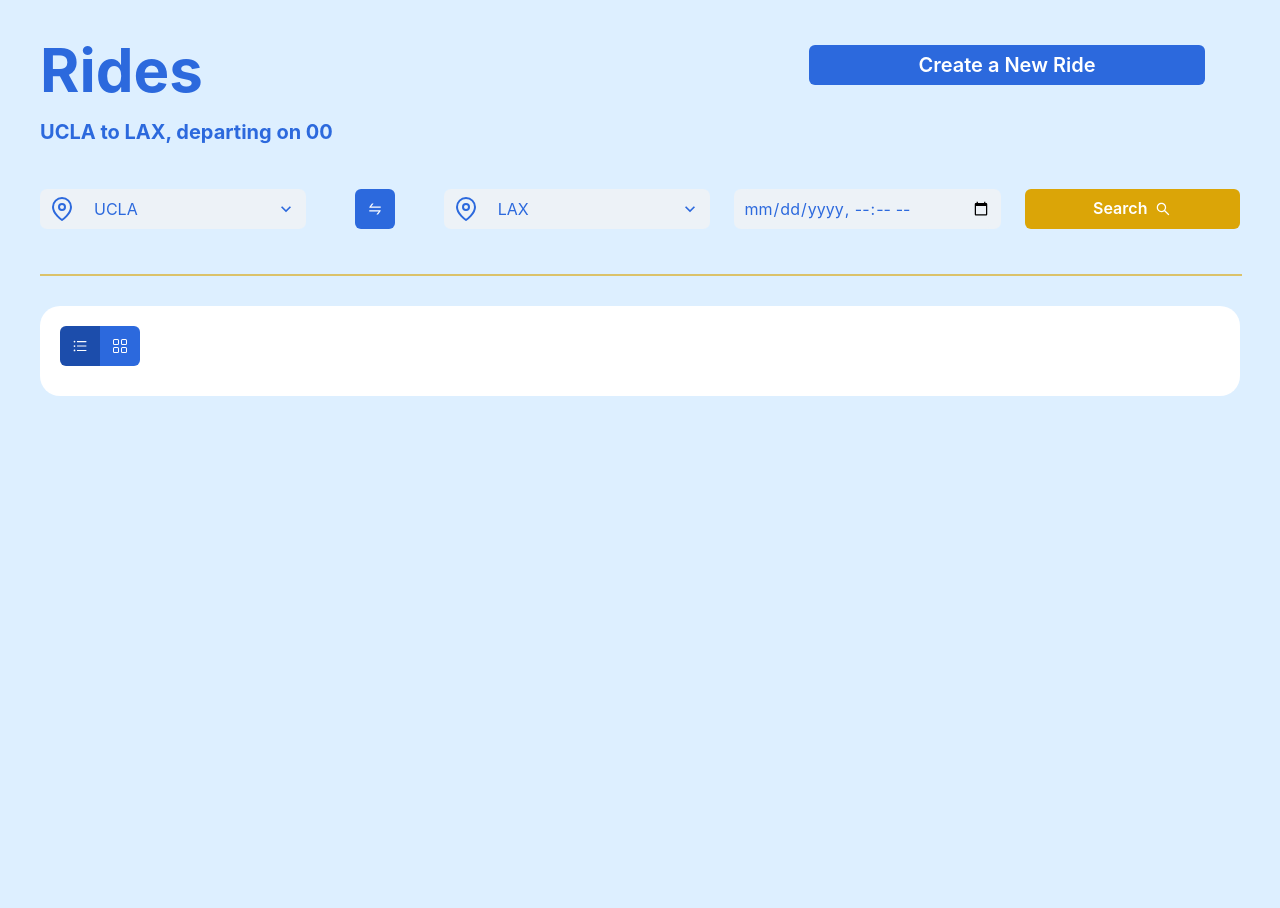
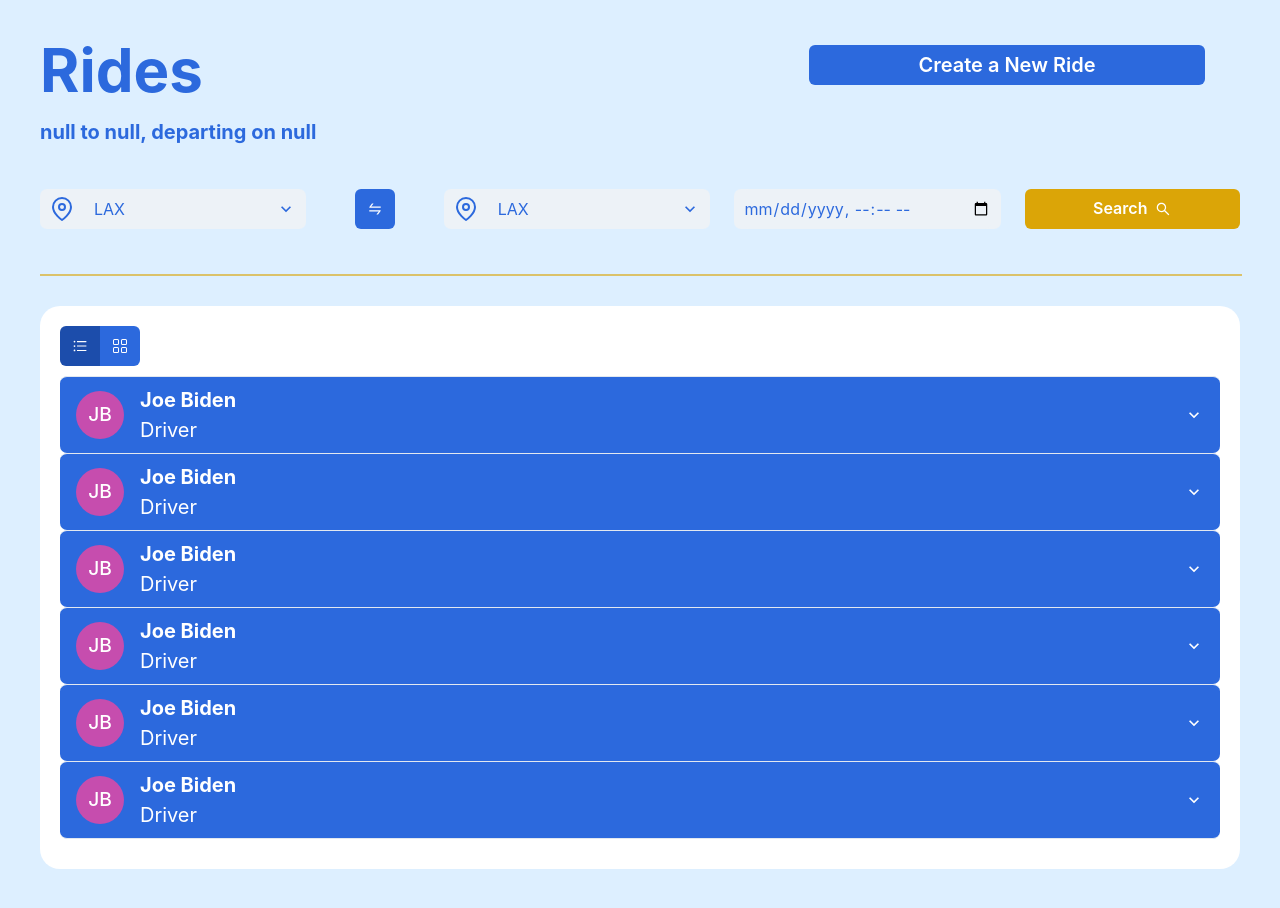
Before and after one commit to shzcuber/bruber, a React (Create React App) app in the folder frontend/: page /rides in a window 1280 px wide. Shown: the top 908 px of the page. Before the commit the page ends 800 px from the top, so only its background shows below. Built offline with nearby package versions, Linux system fonts and the light colour scheme; a web font is replaced by a local one.

Commit message:
Implement search data passing between Home page and Rides page

```diff
--- a/frontend/src/components/JourneyInputter.js
+++ b/frontend/src/components/JourneyInputter.js
@@ -90,6 +90,7 @@ export default function JourneyInputter(props) {
           variant="unstyled"
           height="40px"
           onChange={(event) => props.journey.setTime(event.currentTarget.value)}
+          value={props.journey.time}
         />
       </Flex>
       <Button
--- a/frontend/src/pages/Home.js
+++ b/frontend/src/pages/Home.js
@@ -7,10 +7,9 @@ import {
   Button,
   Spacer,
 } from "@chakra-ui/react";
-import JourneyInputter from '../components/JourneyInputter';
+import JourneyInputter from "../components/JourneyInputter";
 
-import { Link } from "react-router-dom";
-
+import { createSearchParams, Link, useNavigate } from "react-router-dom";
 
 function Home() {
   const [start, setStart] = useControllableState({ defaultValue: "UCLA" });
@@ -27,9 +26,20 @@ function Home() {
     setDestination: setDestination,
     setTime: setTime,
   };
+  const navigate = useNavigate();
+  const openRides = () => {
+    navigate({
+      pathname: "/rides",
+      search: createSearchParams({
+        start: start,
+        destination: destination,
+        time: time,
+      }).toString(),
+    });
+  };
 
   return (
-    <Box className='home-container'>
+    <Box className="home-container">
       <Box mt="5%" ml="5%" className="home-heading">
         <Heading as="h1" size="4xl">
           Bruber
@@ -37,12 +47,22 @@ function Home() {
         <Text fontSize="3xl">Ridesharing for Bruins</Text>
       </Box>
 
-        <Box backgroundColor="white" borderRadius="30px" p="25px" mt="25px" mx="5%">
+      <Box
+        backgroundColor="white"
+        borderRadius="30px"
+        p="25px"
+        mt="25px"
+        mx="5%"
+      >
         <Box p="10px">
-            <Text mb="20px" fontSize='xl'>
+          <Text mb="20px" fontSize="xl">
             Find other UCLA Students and Split the Cost
           </Text>
-            <JourneyInputter locations={sampleLocations} journey={journey} />
+          <JourneyInputter
+            locations={sampleLocations}
+            journey={journey}
+            onSearchClick={openRides}
+          />
           <Flex mt="50px">
             <Link to="/rides">
               <Button w="100%">
--- a/frontend/src/pages/Rides.js
+++ b/frontend/src/pages/Rides.js
@@ -39,7 +39,7 @@ import {
 } from "react-icons/ai";
 import { BsGrid } from "react-icons/bs";
 import { FiMapPin } from "react-icons/fi";
-import { Link } from "react-router-dom";
+import { Link, useSearchParams } from "react-router-dom";
 
 const sampleRideInfo = {
   driver: {
@@ -211,21 +211,26 @@ function RidesDisplay(props) {
 }
 
 function Rides() {
-  // const rides = [
-  //   sampleRideInfo,
-  //   sampleRideInfo,
-  //   sampleRideInfo,
-  //   sampleRideInfo,
-  //   sampleRideInfo,
-  //   sampleRideInfo,
-  // ];
+  const rides = [
+    sampleRideInfo,
+    sampleRideInfo,
+    sampleRideInfo,
+    sampleRideInfo,
+    sampleRideInfo,
+    sampleRideInfo,
+  ];
 
-  const [start, setStart] = useControllableState({ defaultValue: "UCLA" });
+  const [searchParams] = useSearchParams();
+  const [start, setStart] = useControllableState({
+    defaultValue: searchParams.get("start"),
+  });
   const [destination, setDestination] = useControllableState({
-    defaultValue: "LAX",
+    defaultValue: searchParams.get("destination"),
   });
-  const [time, setTime] = useControllableState({ defaultValue: "00" });
-  const [rides, setRides] = useControllableState({ defaultValue: [] });
+  const [time, setTime] = useControllableState({
+    defaultValue: searchParams.get("time"),
+  });
+  //const [rides, setRides] = useControllableState({ defaultValue: [] });
 
   const journey = {
     start: start,
```
Lines whose indentation alone changed are shown as unchanged.
